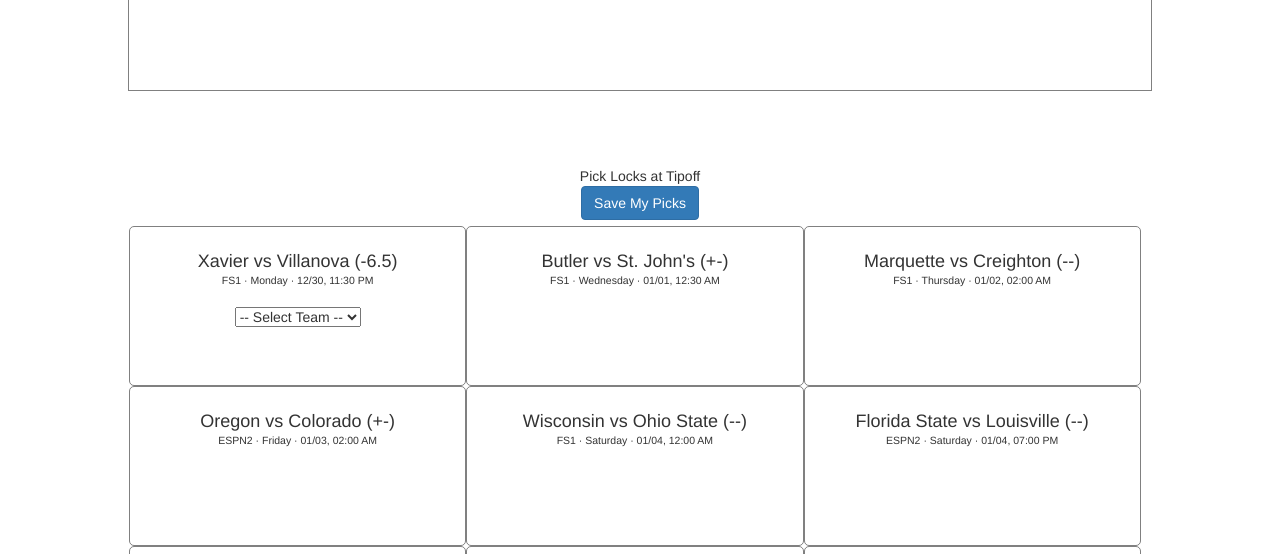
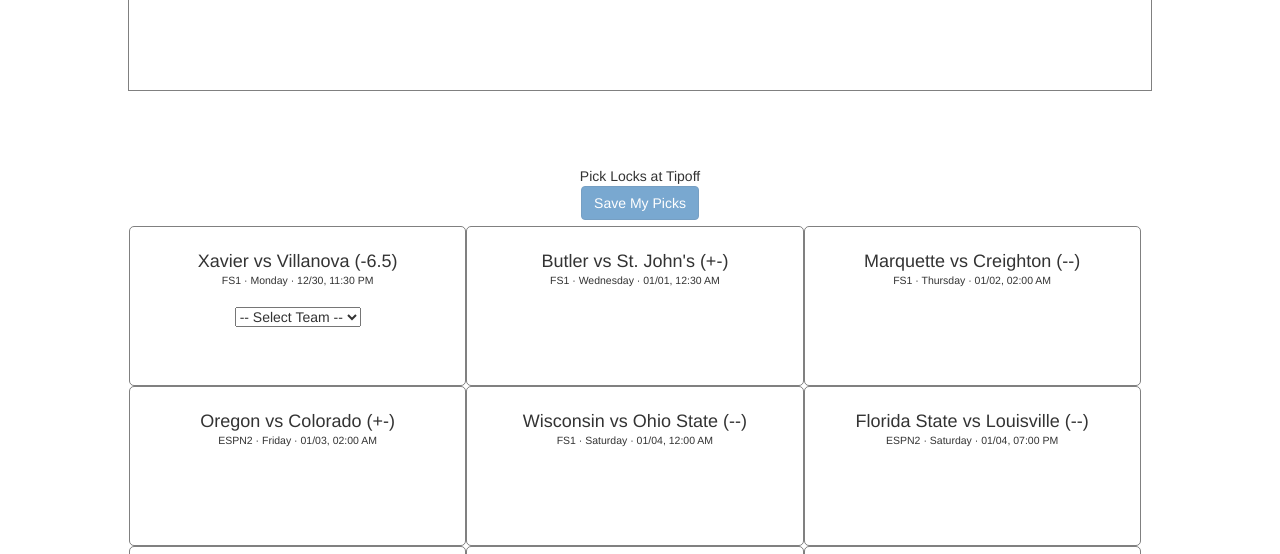
Before and after one commit to codyphillips5/cbbpicks, a plain HTML site: page picks.html in a window 1280 px wide. Shown: the part 224-778 px from the top of the page. Drawn offline with nearby package versions, Linux system fonts and the light colour scheme; no server answers.

Commit message:
close it up

```diff
--- a/picks.html
+++ b/picks.html
@@ -71,8 +71,8 @@
 
 	<section class="pick_button">
 		<div>
-			<!-- Lines Not Locked  disabled='disabled'-->Pick Locks at Tipoff<br>
-			<button type="submit" id="submit" class='btn btn-primary'>Save My Picks</button><!---->
+			<!-- Lines Not Locked -->Pick Locks at Tipoff<br>
+			<button type="submit" id="submit" disabled='disabled' class='btn btn-primary'>Save My Picks</button><!---->
 		</div>
 	</section>
 </form>
```
